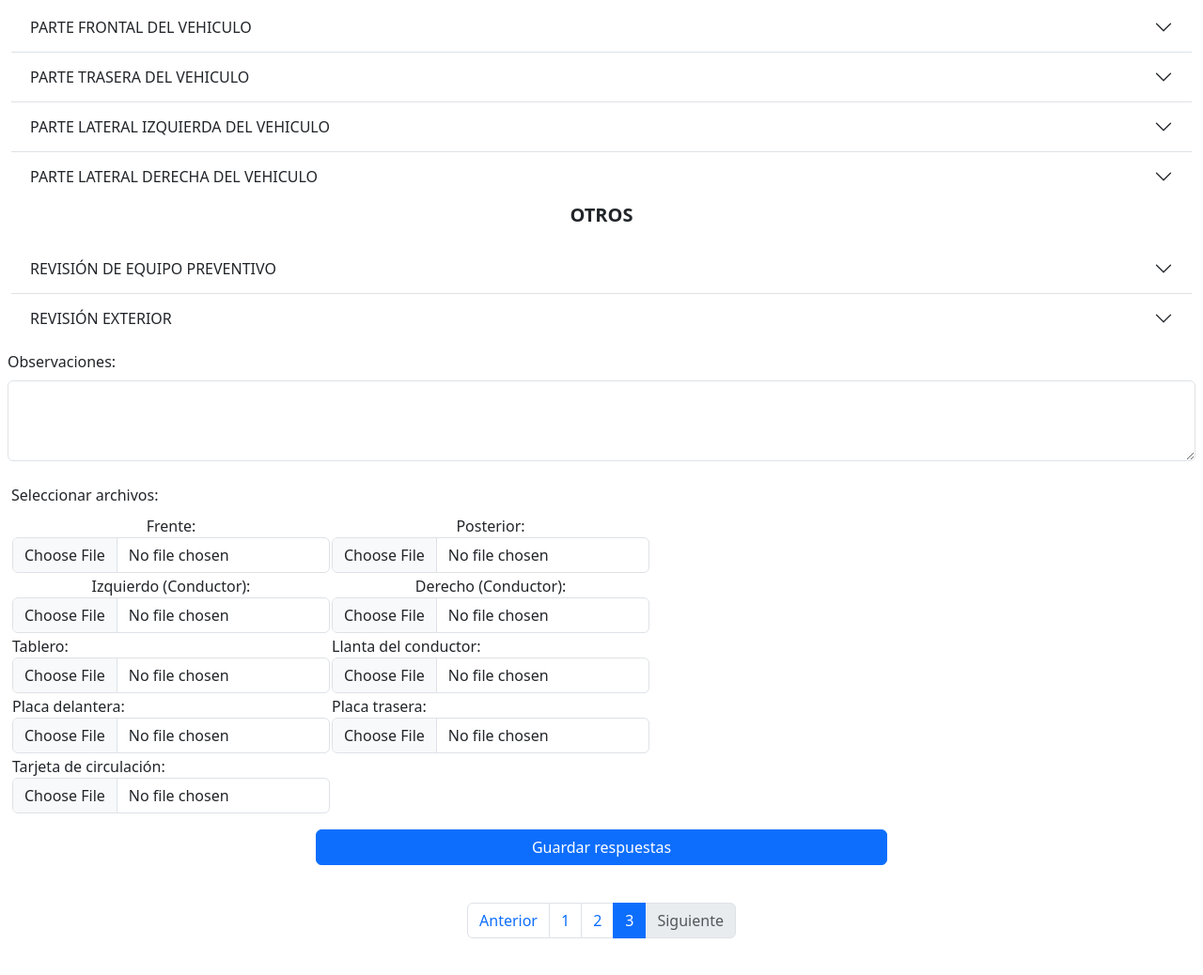
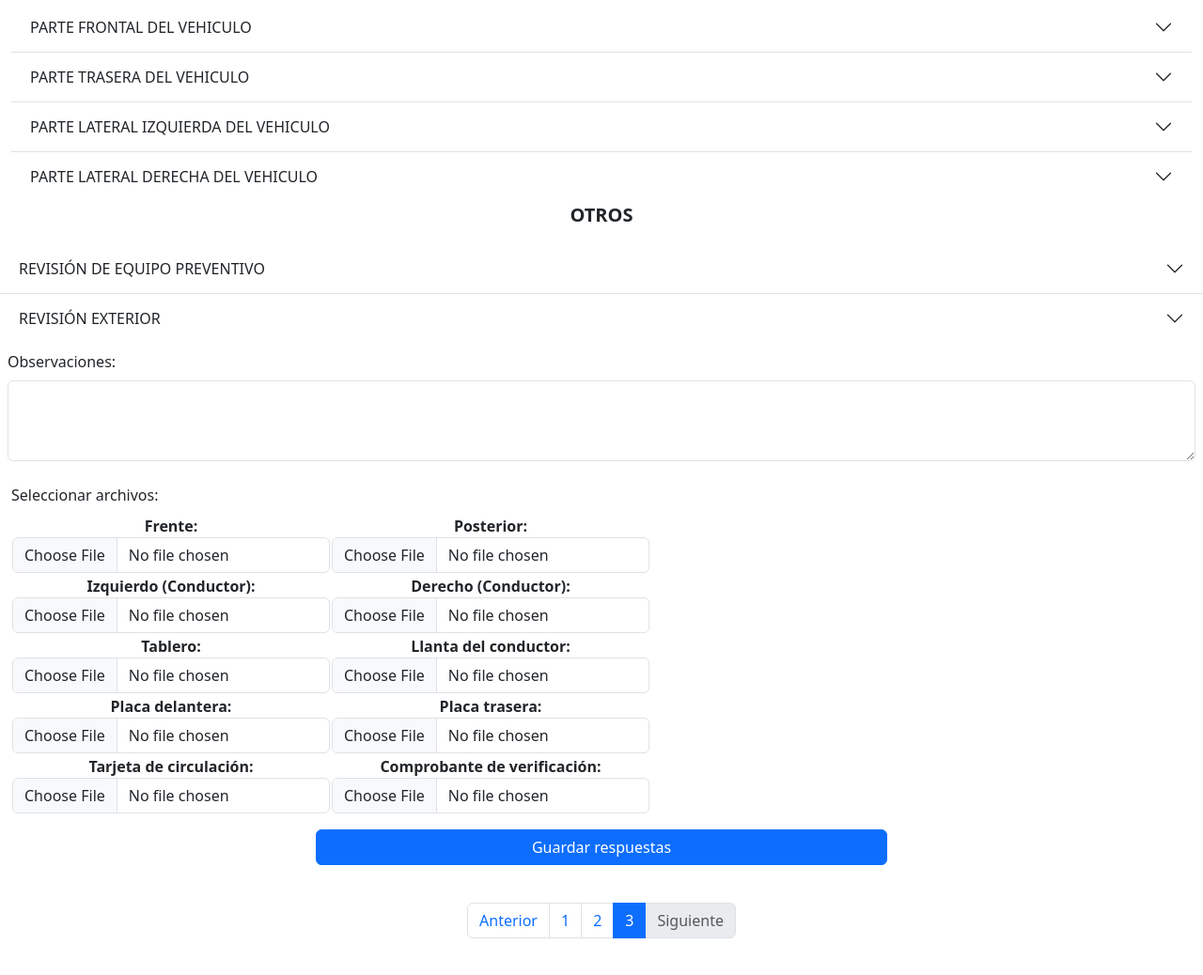
Before and after one commit to JaredMB/CheckList_Kp, a plain HTML site: page src/page3.html in a window 1280 px wide. Shown: the part 168-1206 px from the top of the page at 94% size. Drawn offline with nearby package versions, Linux system fonts and the light colour scheme.

Commit message:
Version checklist beta

```diff
--- a/assets/style.css
+++ b/assets/style.css
@@ -35,7 +35,7 @@ body span {
     border-radius: 18px;
     text-align: center;
     font-size: 18px;
-    line-height: 1.42857;
+    /* line-height: 1.42857; */
 }
 
 .input-group {
--- a/src/page3.html
+++ b/src/page3.html
@@ -28,6 +28,8 @@
       </div>
     </div>
   </section>
+
+  <!------ PARTE FRONTAL DEL VEHÍCULO ------>
 
   <section>
     <div class="grid text-center">
@@ -117,6 +119,7 @@
             </div>
           </div>
         </div>
+        <!------ PARTE  TRASERA DEL VEHÍCULO ------>
         <div class="accordion-item">
           <h2 class="accordion-header">
             <button class="accordion-button collapsed" type="button" data-bs-toggle="collapse"
@@ -496,17 +499,18 @@
       </div>
     </section>
 
+
     <!------ SECCIÓN DE OTROS ------>
 
-    <section class="container-fluid">
     <div>
       <div class="grid text-center">
         <p class="fs-5 fw-semibold">OTROS</p>
       </div>
     </div>
 
+    <section>
+      <section>
         <!------ REVISIÓN DE EQUIPO PREVENTIVO ------>
-
         <div class="accordion accordion-flush" id="accordionFlushExample">
           <div class="accordion-item">
             <h2 class="accordion-header">
@@ -559,7 +563,8 @@
                 </div>
                 <div class="p-2">
                   <label for="">Cinturones de seguridad en buen estado:</label>
-                <select id="cinturones_seguridad" class="form-select form-select-sm" aria-label="Small select example">
+                  <select id="cinturones_seguridad" class="form-select form-select-sm"
+                    aria-label="Small select example">
                     <option selected>Selecciona tu respuesta</option>
                     <option value="1">SI</option>
                     <option value="2">NO</option>
@@ -589,7 +594,8 @@
                 </div>
                 <div class="p-2">
                   <label for="">Limpia parabrisas funcional (plumillas):</label>
-                <select id="limpia_para_funcional" class="form-select form-select-sm" aria-label="Small select example">
+                  <select id="limpia_para_funcional" class="form-select form-select-sm"
+                    aria-label="Small select example">
                     <option selected>Selecciona tu respuesta</option>
                     <option value="1">SI</option>
                     <option value="2">NO</option>
@@ -645,7 +651,8 @@
                 </div>
                 <div class="p-2">
                   <label for="">Gobernador instalado 100 km/h:</label>
-                <select id="gobernador_instalado" class="form-select form-select-sm" aria-label="Small select example">
+                  <select id="gobernador_instalado" class="form-select form-select-sm"
+                    aria-label="Small select example">
                     <option selected>Selecciona tu respuesta</option>
                     <option value="1">SI</option>
                     <option value="2">NO</option>
@@ -698,6 +705,16 @@
           </div>
         </div>
       </section>
+    </section>
+
+    <!--PRUEBAAAAAAAAAAAAAAAAAAAAAAAAAAAAAAAAAAAAAAAAA-->
+
+
+    <!--PRUEBAAAAAAAAAAAAAAAAAAAAAAAAAAAAAAAAAAAAAAAAA-->
+
+
+
+
 
     <!------ SECCIÓN DE OBSERVACIONES Y FOTOS DE EVIDENCIAS ------>
 
@@ -719,47 +736,51 @@
         <table>
           <tr>
             <td class="text-center">
-              <label for="">Frente:</label>
+              <label for="" class="fw-semibold">Frente:</label>
               <input id="pic_1" class="form-control" type="file" name="pic1" accept="image/*" capture="environment">
             </td>
             <td class="text-center">
-              <label for="">Posterior:</label>
+              <label for="" class="fw-semibold">Posterior:</label>
               <input id="pic_2" class="form-control" type="file" name="pic2" accept="image/*" capture="environment">
             </td>
           </tr>
           <tr>
             <td class="text-center">
-              <label for="">Izquierdo (Conductor):</label>
+              <label for="" class="fw-semibold">Izquierdo (Conductor):</label>
               <input id="pic_3" class="form-control" type="file" name="pic3" accept="image/*" capture="environment">
             </td>
             <td class="text-center">
-              <label for="">Derecho (Conductor):</label>
+              <label for="" class="fw-semibold">Derecho (Conductor):</label>
               <input id="pic_4" class="form-control" type="file" name="pic4" accept="image/*" capture="environment">
             </td>
           </tr>
           <tr>
-            <td>
-              <label for="">Tablero:</label>
+            <td class="text-center">
+              <label for="" class="fw-semibold">Tablero:</label>
               <input id="pic_5" class="form-control" type="file" name="pic5" accept="image/*" capture="environment">
             </td>
-            <td>
-              <label for="">Llanta del conductor:</label>
+            <td class="text-center">
+              <label for="" class="fw-semibold">Llanta del conductor:</label>
               <input id="pic_6" class="form-control" type="file" name="pic6" accept="image/*" capture="environment">
             </td>
           </tr>
           <tr>
-            <td>
-              <label for="">Placa delantera:</label>
+            <td class="text-center">
+              <label for="" class="fw-semibold">Placa delantera:</label>
               <input id="pic_7" class="form-control" type="file" name="pic7" accept="image/*" capture="environment">
             </td>
-            <td>
-              <label for="">Placa trasera:</label>
+            <td class="text-center">
+              <label for="" class="fw-semibold">Placa trasera:</label>
               <input id="pic_8" class="form-control" type="file" name="pic8" accept="image/*" capture="environment">
             </td>
           </tr>
           <tr>
-            <td>
-              <label for="">Tarjeta de circulación:</label>
+            <td class="text-center">
+              <label for="" class="fw-semibold">Tarjeta de circulación:</label>
+              <input id="pic_9" class="form-control" type="file" name="pic9" accept="image/*" capture="environment">
+            </td>
+            <td class="text-center">
+              <label for="" class="fw-semibold">Comprobante de verificación:</label>
               <input id="pic_9" class="form-control" type="file" name="pic9" accept="image/*" capture="environment">
             </td>
           </tr>
```
Also changed, not shown: index.html (+46 -9 lines). Lines whose indentation alone changed are shown as unchanged.
